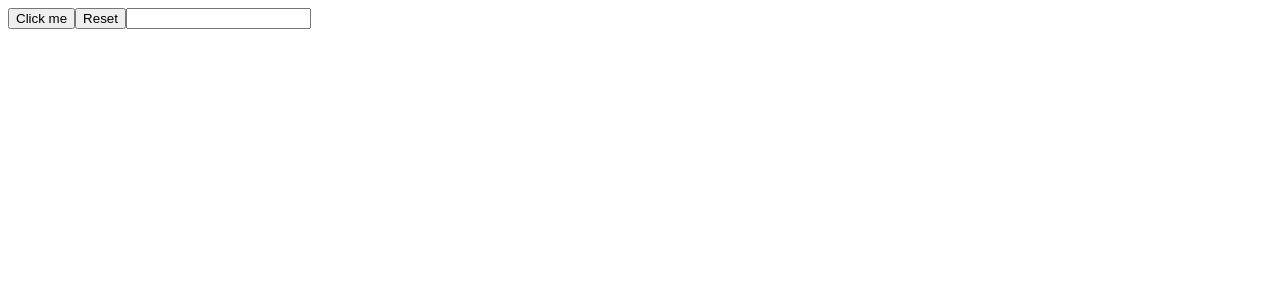
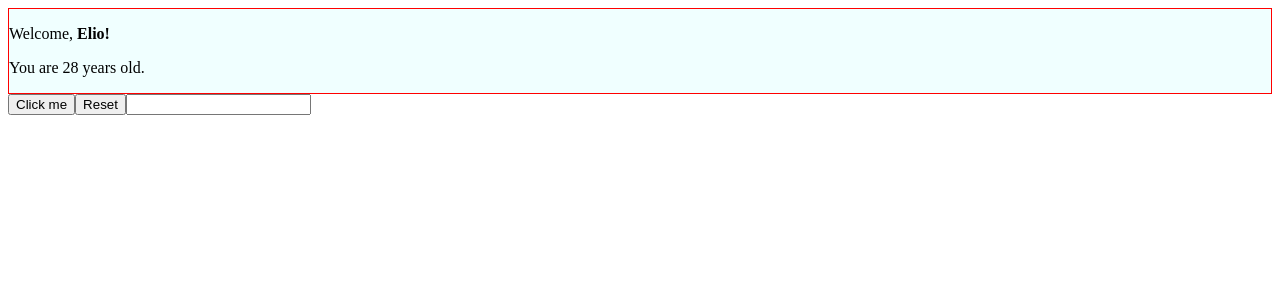
Before and after one commit to ElioFlipper/Forms-Lists-StylingCarmeloSanfratello, a React (Vite) app in the folder ControlledForms/: page / in a window 1280 px wide. Shown: the top 300 px of the page. Built offline with nearby package versions, Linux system fonts and the light colour scheme.

Commit message:
Styling component 1

```diff
--- a/ControlledForms/src/App.jsx
+++ b/ControlledForms/src/App.jsx
@@ -5,11 +5,13 @@ import { FocusableInput } from "./FocusableInput";
 import { ToDoList } from "./ListsAndState";
 import { ToDo } from "./ToDo";
 import { ToDo2 } from "./ToDoProva";
+import { Welcome } from "./Welcome";
 
 
 export function App() {
   return (
     <div>
+      <Welcome name="Elio" eta={28} />
       <ToDo2 />
 
     </div>
--- a/ControlledForms/src/ToDoProva.jsx
+++ b/ControlledForms/src/ToDoProva.jsx
@@ -19,7 +19,7 @@ export function ToDo2() {
     function handleRemove(index) {
         let newArr = todos
         newArr.splice(index, 1)
-        setTodos(newArr)
+        setTodos([...newArr])
     }
 
     return (
--- /dev/null
+++ b/ControlledForms/src/Welcome.jsx
@@ -0,0 +1,8 @@
+export function Welcome({ name, eta }) {
+    return (
+        <div className="welcome">
+            <p>Welcome, <strong>{name}!</strong></p>
+            <p>You are {eta} years old.</p>
+        </div>
+    )
+}
--- /dev/null
+++ b/ControlledForms/src/index.css
@@ -0,0 +1,4 @@
+.welcome {
+    background-color: azure;
+    border: 1px solid red;
+}
--- a/ControlledForms/src/index.jsx
+++ b/ControlledForms/src/index.jsx
@@ -1,4 +1,5 @@
 import {createRoot} from "react-dom/client"
+import "./index.css"
 
 createRoot(document.getElementById('root')).render(<App />)
 
```
